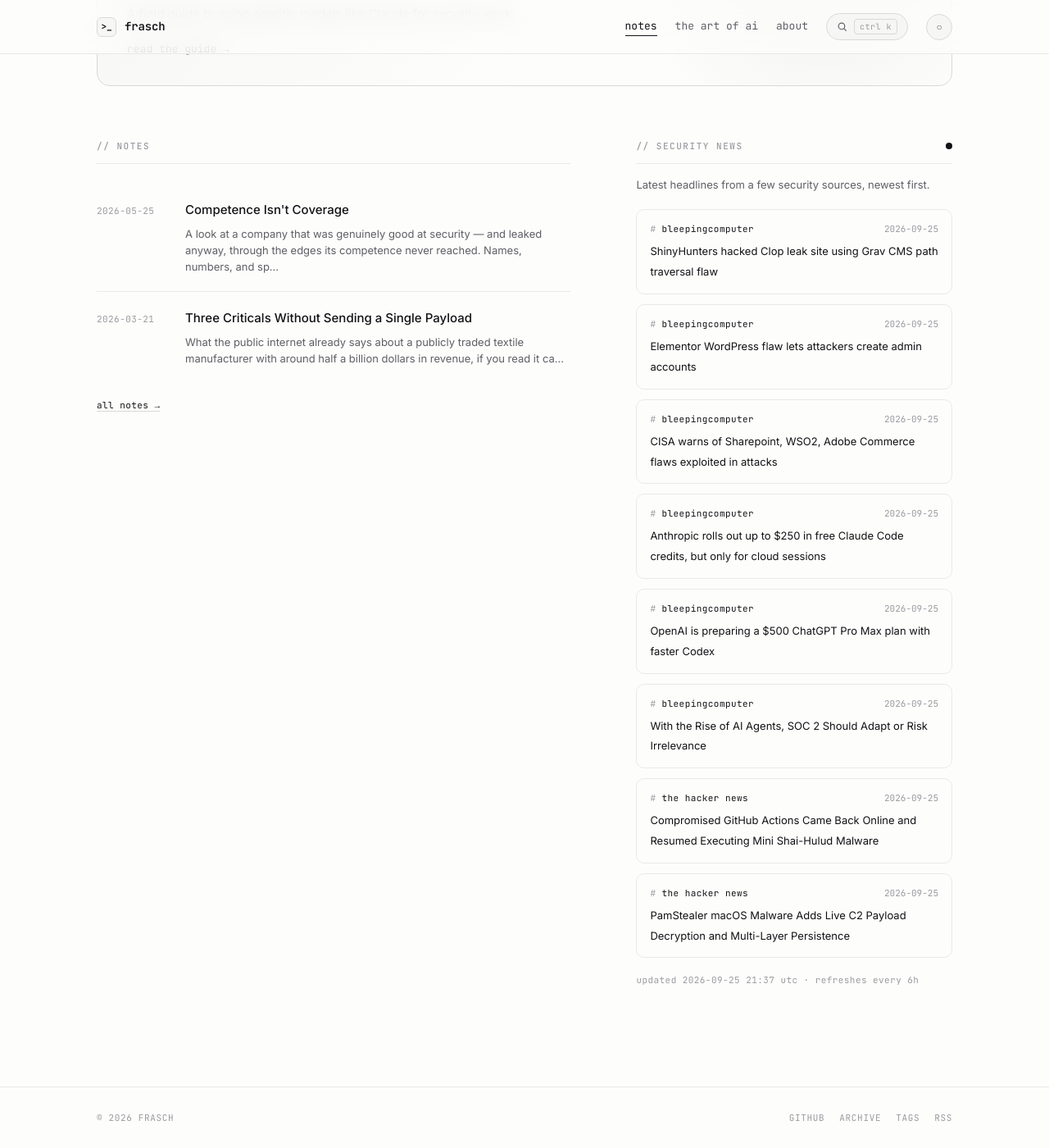
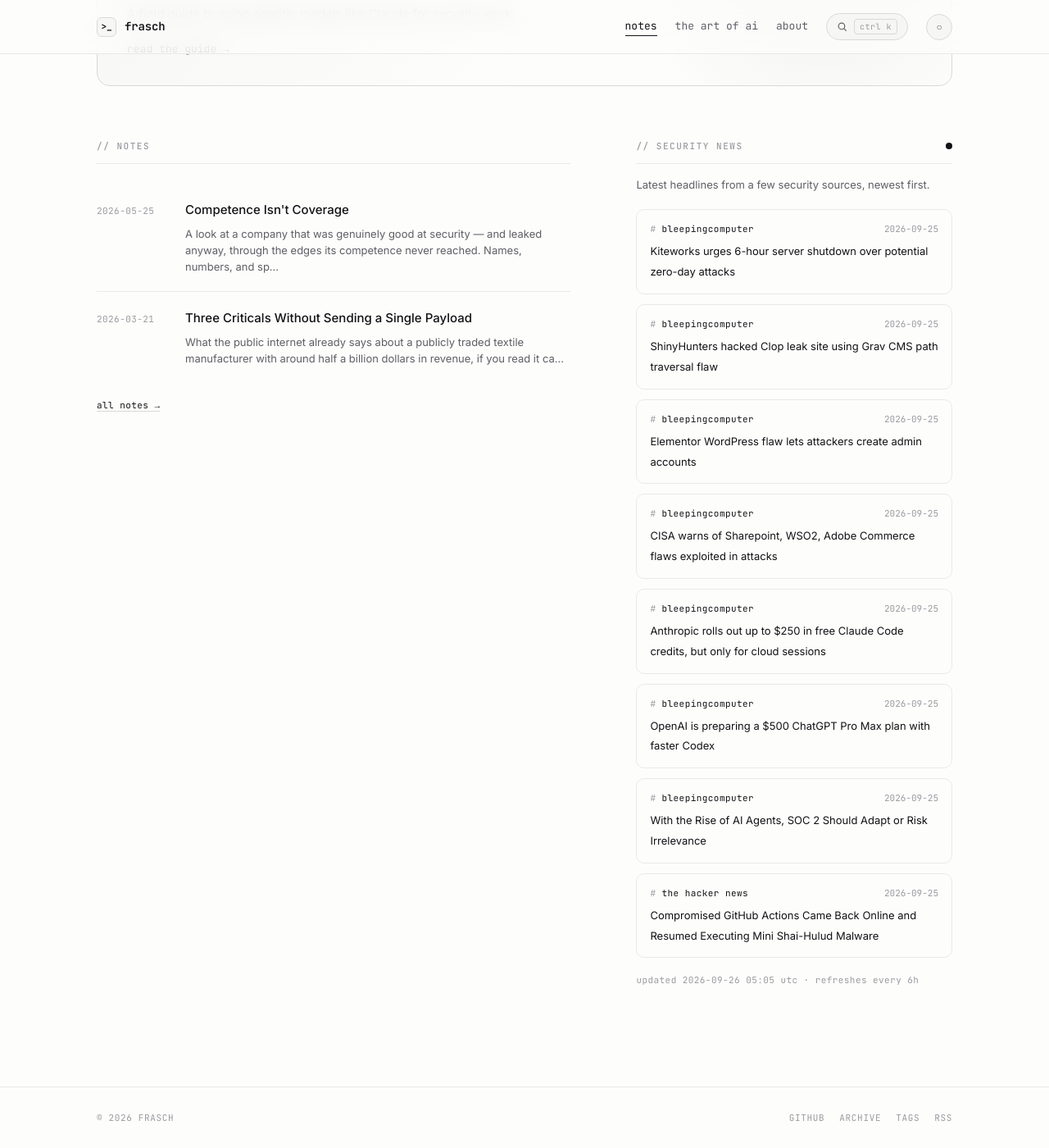
Before and after one commit to whoisfrasch/frasch, a Jekyll site: the page built from index.html, in a window 1280 px wide and 1400 px high, scrolled down 615 px. Shown: the whole window at 82% size. Built offline with Jekyll 4.4.1, drawn with Linux system fonts in a browser that asks for light colours.

Commit message:
Refresh security news feed

```diff
--- a/_data/news.json
+++ b/_data/news.json
@@ -1,6 +1,12 @@
 {
-  "updated": "2026-09-25T21:37:59Z",
+  "updated": "2026-09-26T05:05:05Z",
   "items": [
+    {
+      "source": "bleepingcomputer",
+      "title": "Kiteworks urges 6-hour server shutdown over potential zero-day attacks",
+      "link": "https://www.bleepingcomputer.com/news/security/kiteworks-urges-6-hour-server-shutdown-over-potential-zero-day-attacks/",
+      "date": "2026-09-25T21:41:07Z"
+    },
     {
       "source": "bleepingcomputer",
       "title": "ShinyHunters hacked Clop leak site using Grav CMS path traversal flaw",
@@ -42,12 +48,6 @@
       "title": "Compromised GitHub Actions Came Back Online and Resumed Executing Mini Shai-Hulud Malware",
       "link": "https://thehackernews.com/2026/09/compromised-github-actions-came-back.html",
       "date": "2026-09-25T14:44:41Z"
-    },
-    {
-      "source": "the hacker news",
-      "title": "PamStealer macOS Malware Adds Live C2 Payload Decryption and Multi-Layer Persistence",
-      "link": "https://thehackernews.com/2026/09/pamstealer-macos-malware-adds-live-c2.html",
-      "date": "2026-09-25T13:18:06Z"
     }
   ]
 }
```
